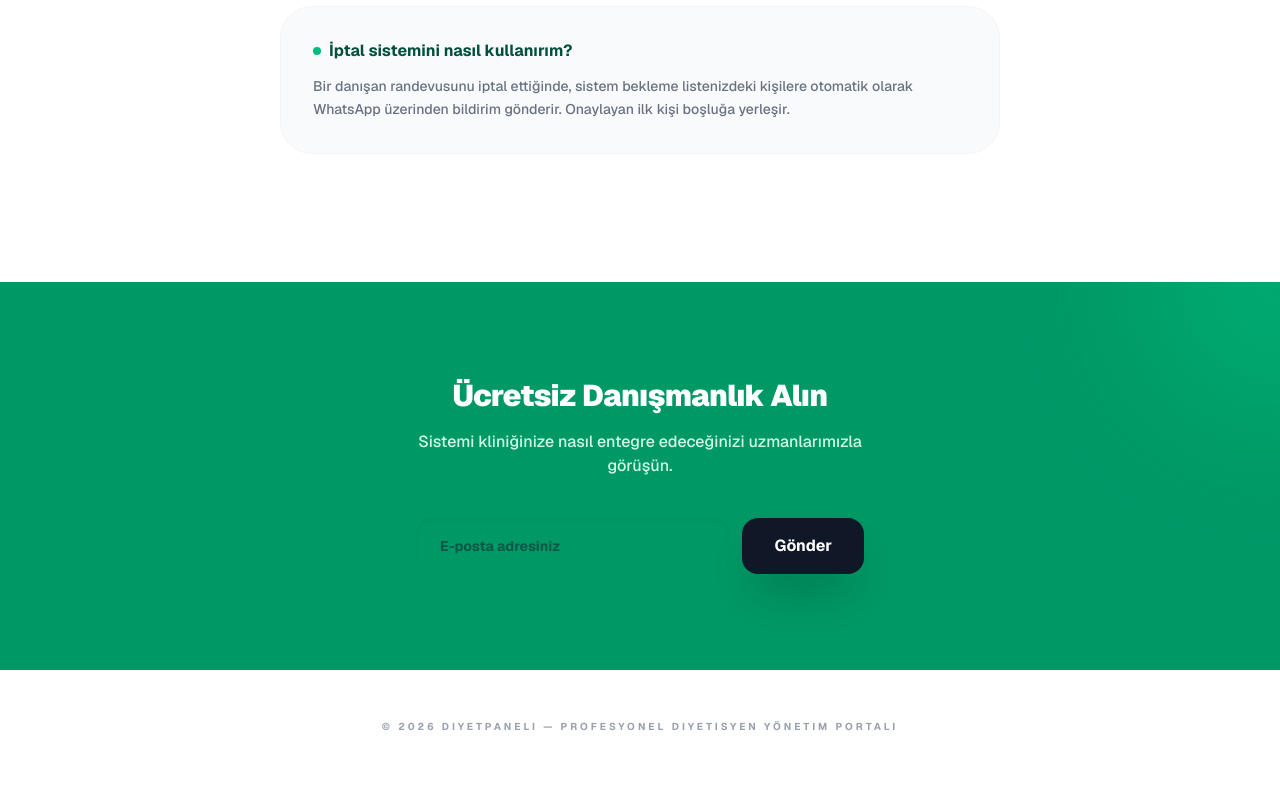
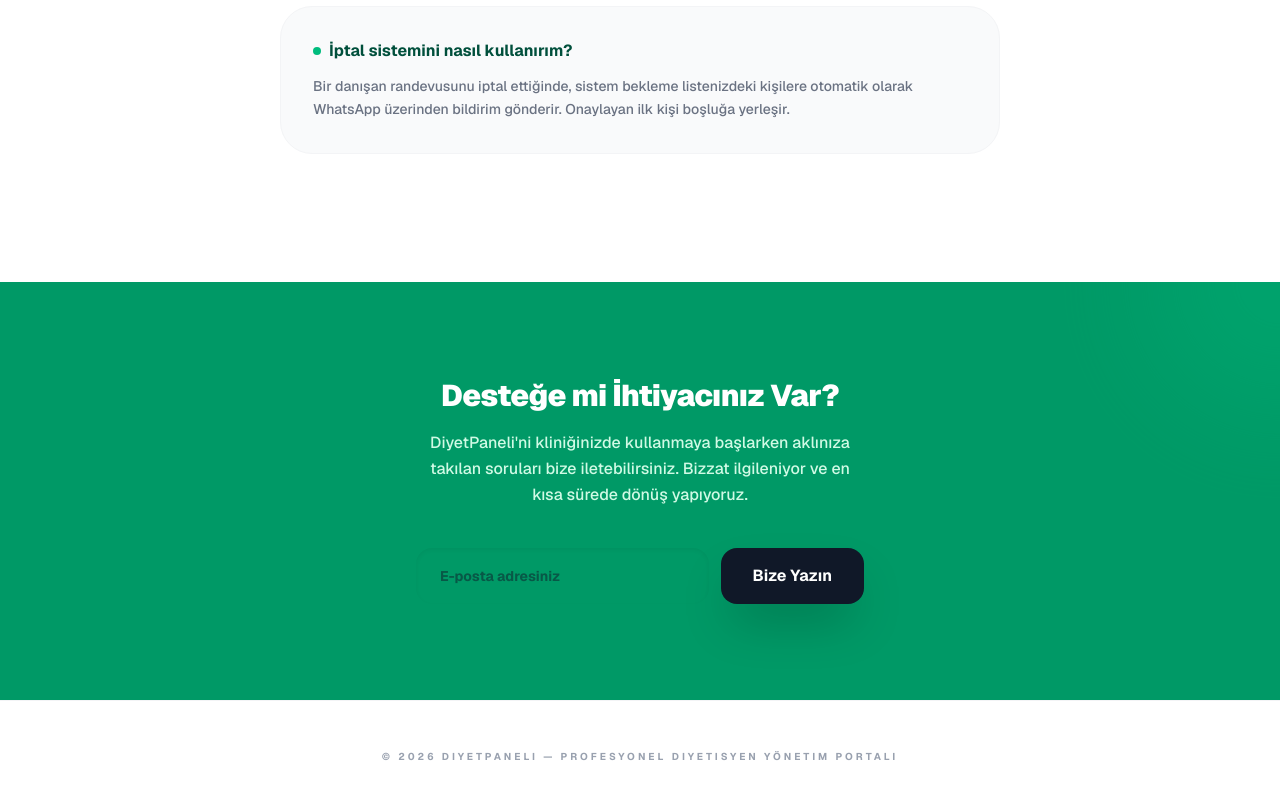
Before and after one commit to muratselim855/klinik-takvim, a Next.js app: page / in a window 1280 px wide. Shown: the part 2582-3382 px from the top of the page. Built offline with nearby package versions, Linux system fonts and the light colour scheme.

Commit message:
Iletisim metni samimi hale getirildi ve frontend tamamlandi

```diff
--- a/src/app/page.js
+++ b/src/app/page.js
@@ -156,20 +156,27 @@
         </div>
       </section>
 
-      {/* --- İLETİŞİM --- */}
+      {/* --- İLETİŞİM (DÜRÜST VE SAMİMİ VERSİYON) --- */}
       <section className="py-24 px-6 bg-emerald-600 text-center relative overflow-hidden">
         <div className="relative z-10">
-          <h2 className="text-3xl font-black mb-4 text-white tracking-tight">Ücretsiz Danışmanlık Alın</h2>
-          <p className="text-emerald-100 mb-10 max-w-md mx-auto font-medium">Sistemi kliniğinize nasıl entegre edeceğinizi uzmanlarımızla görüşün.</p>
+          <h2 className="text-3xl font-black mb-4 text-white tracking-tight">Desteğe mi İhtiyacınız Var?</h2>
+          <p className="text-emerald-100 mb-10 max-w-md mx-auto font-medium leading-relaxed">
+            DiyetPaneli'ni kliniğinizde kullanmaya başlarken aklınıza takılan soruları bize iletebilirsiniz.
+            Bizzat ilgileniyor ve en kısa sürede dönüş yapıyoruz.
+          </p>
           <div className="max-w-md mx-auto flex flex-col md:flex-row gap-3">
-            <input type="email" placeholder="E-posta adresiniz" className="flex-1 px-6 py-4 rounded-2xl focus:outline-none text-sm font-bold shadow-inner" />
-            <button className="px-8 py-4 bg-gray-900 text-white rounded-2xl font-bold hover:bg-black transition-all shadow-2xl">
-              Gönder
+            <input
+              type="email"
+              placeholder="E-posta adresiniz"
+              className="flex-1 px-6 py-4 rounded-2xl focus:outline-none text-sm font-bold shadow-inner border-none"
+            />
+            <button className="px-8 py-4 bg-gray-900 text-white rounded-2xl font-bold hover:bg-black transition-all shadow-2xl active:scale-95">
+              Bize Yazın
             </button>
           </div>
         </div>
-        {/* Dekoratif Arkaplan Formu */}
-        <div className="absolute top-0 right-0 w-64 h-64 bg-emerald-500 rounded-full blur-3xl opacity-50 -mr-32 -mt-32"></div>
+        {/* Dekoratif Arkaplan */}
+        <div className="absolute top-0 right-0 w-64 h-64 bg-emerald-500 rounded-full blur-3xl opacity-30 -mr-32 -mt-32"></div>
       </section>
 
       {/* --- FOOTER --- */}
```
